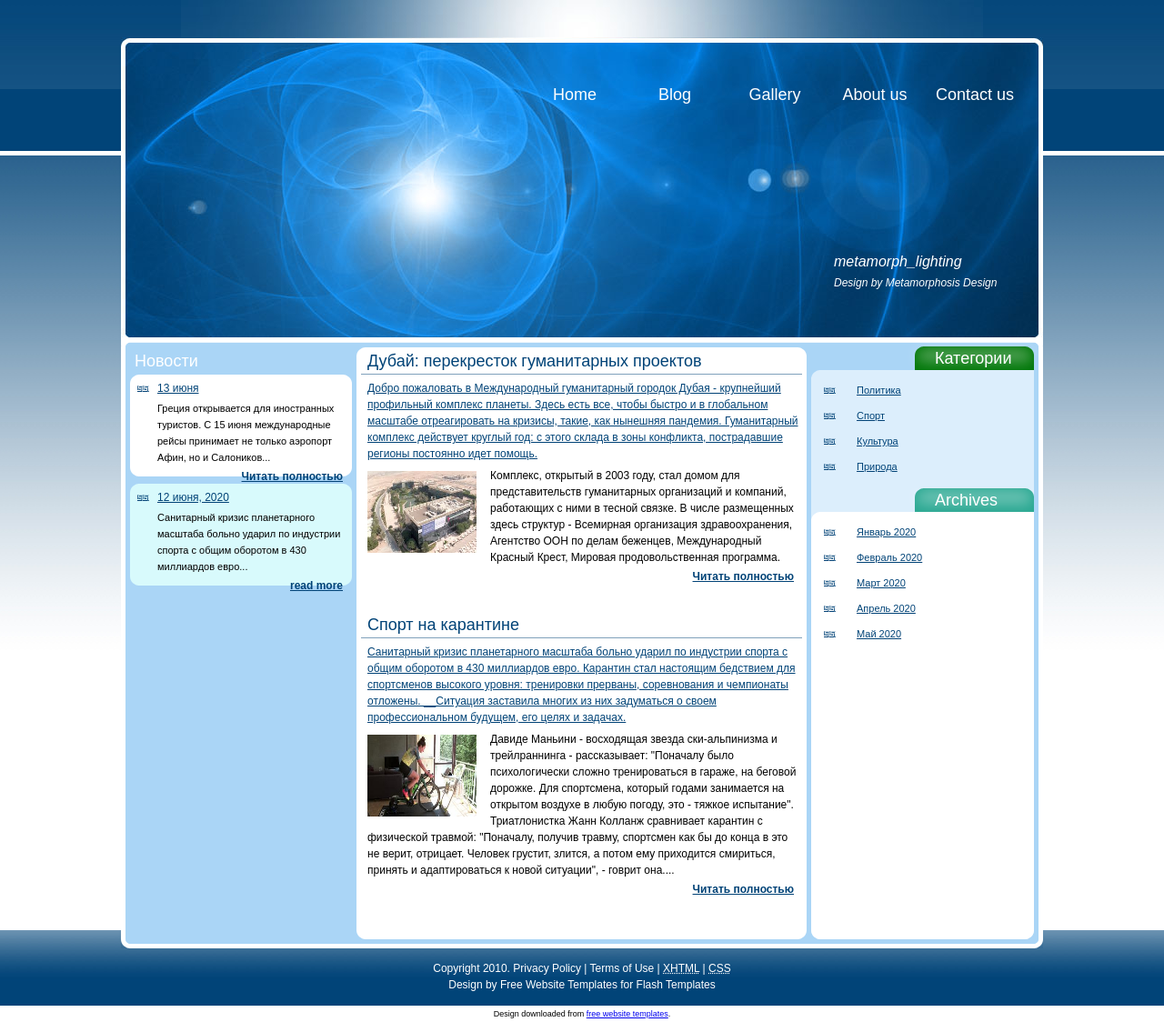
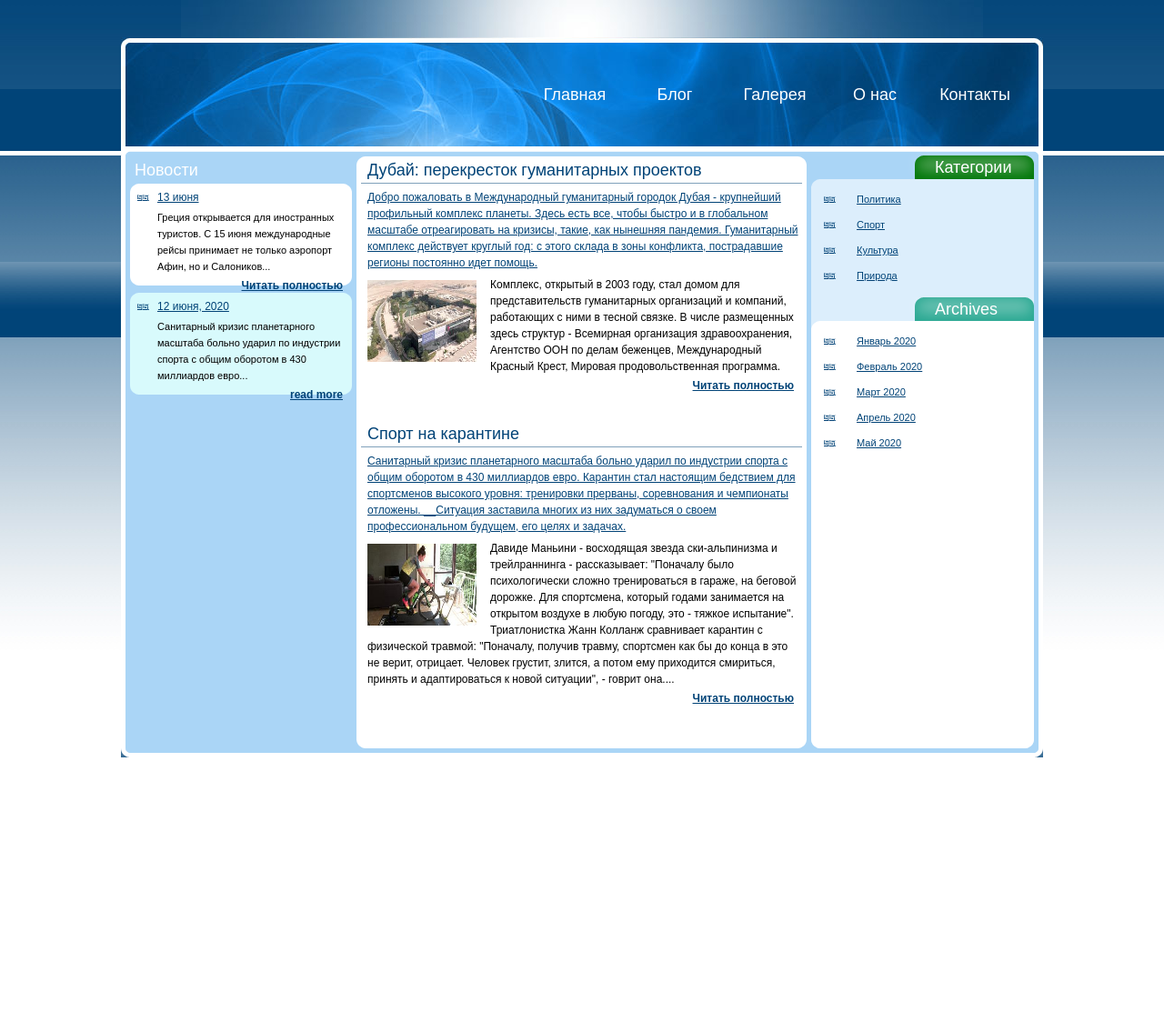
Before and after one commit to andreyzakharchenko2019/KursovayaKarGTU, a plain HTML site: page index.html in a window 1280 px wide. Shown: the whole page at 91% size. After the commit the page ends 896 px from the top, so only its background shows below. Drawn offline with Linux system fonts and the light colour scheme.

Commit message:
Update index.html

```diff
--- a/index.html
+++ b/index.html
@@ -19,15 +19,11 @@
 <!-- header begins -->
 <div id="header">
 	 <div id="buttons">
-      <a href="#" class="but"  title="">Home</a>
-      <a href="#" class="but" title="">Blog</a>
-      <a href="#"  class="but" title="">Gallery</a>
-      <a href="#"  class="but" title="">About us</a>
-      <a href="#" class="but" title="">Contact us</a>
-    </div>
-	<div id="logo"><a href="#">metamorph_lighting</a>
-      <h2><a href="http://www.metamorphozis.com/" id="metamorph">Design by Metamorphosis Design</a></h2>
-    </div>
+      <a href="#" class="but"  title="">Главная</a>
+      <a href="#" class="but" title="">Блог</a>
+      <a href="#"  class="but" title="">Галерея</a>
+      <a href="#"  class="but" title="">О нас</a>
+      <a href="#" class="but" title="">Контакты</a>
 
 </div>
 <!-- header ends -->
@@ -107,8 +103,8 @@
      <!-- footer begins -->
             <div id="footer">
 
-		    <p>Copyright  2010. <a href="#">Privacy Policy</a> | <a href="#">Terms of Use</a> | <a href="http://validator.w3.org/check/referer" title="This page validates as XHTML 1.0 Transitional"><abbr title="eXtensible HyperText Markup Language">XHTML</abbr></a> | <a href="http://jigsaw.w3.org/css-validator/check/referer" title="This page validates as CSS"><abbr title="Cascading Style Sheets">CSS</abbr></a></p>
-	<p>Design by <a href="http://www.metamorphozis.com/" title="Free Website Templates">Free Website Templates</a> for <a href="http://www.flashtemplatesdesign.com/" title="Flash Templates">Flash Templates</a>
+		    <p>Захарченко КарГТУ ВТ-18зВВ  2020. <a href="#">Privacy Policy</a> | <a href="#">Terms of Use</a> | <a href="http://validator.w3.org/check/referer" title="This page validates as XHTML 1.0 Transitional"><abbr title="eXtensible HyperText Markup Language">XHTML</abbr></a> | <a href="http://jigsaw.w3.org/css-validator/check/referer" title="This page validates as CSS"><abbr title="Cascading Style Sheets">CSS</abbr></a></p>
+
 		</p>
 
 		  </div>
@@ -117,8 +113,5 @@
 
 </div>
 
-
-
-
-<div style="text-align: center; font-size: 0.75em;">Design downloaded from <a href="http://www.freewebtemplates.com/">free website templates</a>.</div></body>
+</body>
 </html>
```
